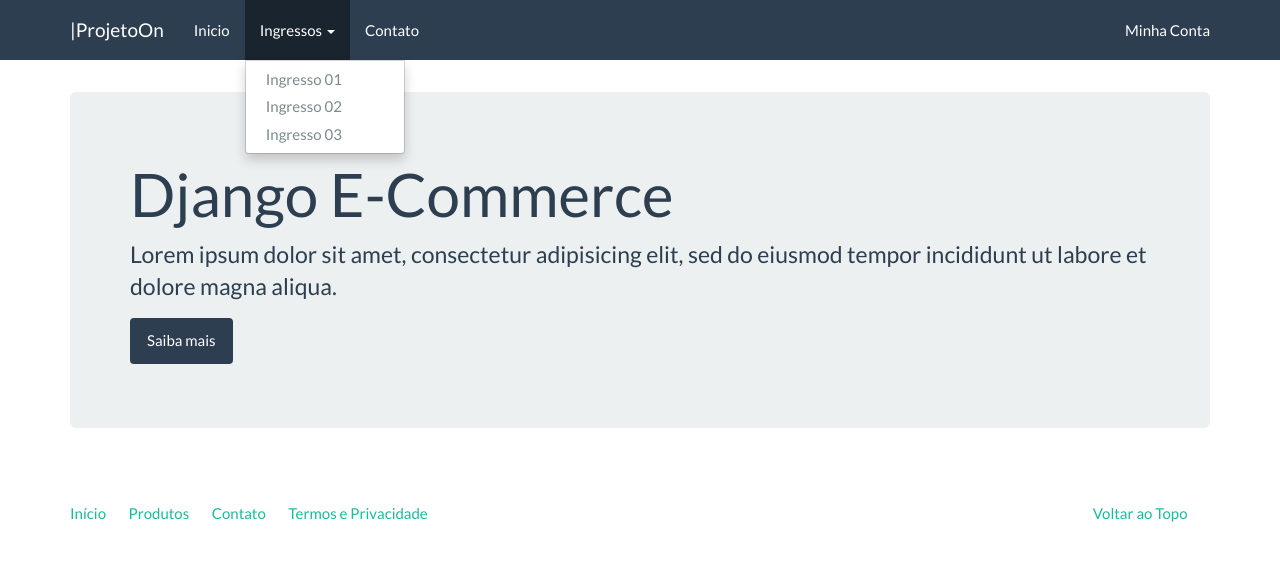
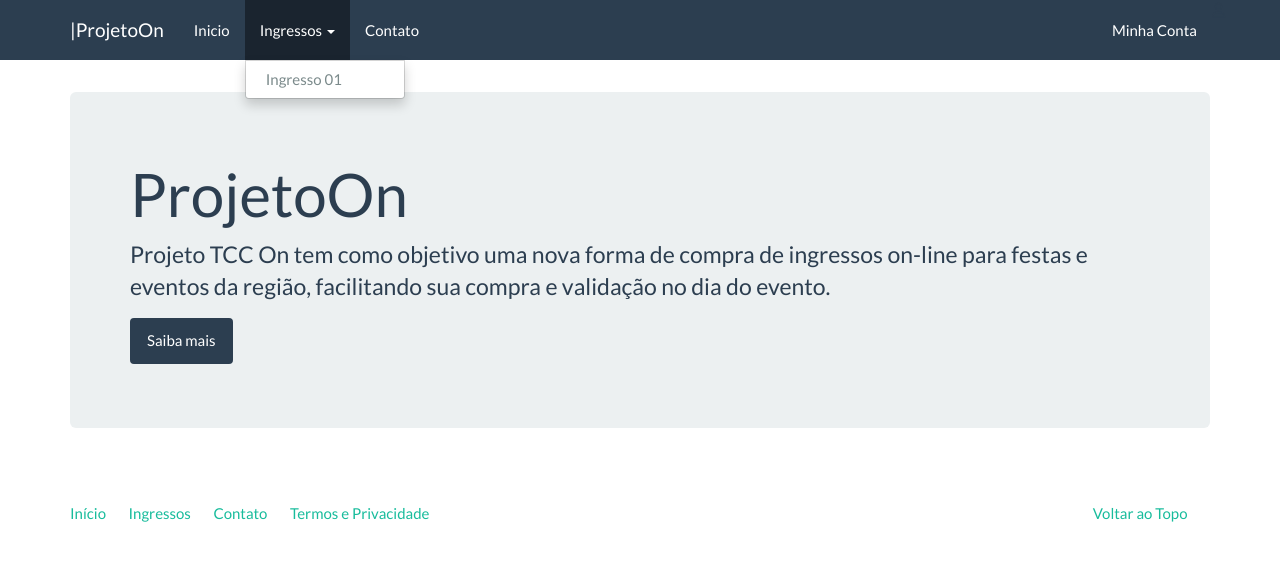
Before and after one commit to digobb/ProjetoOn, a Django app: page / in a window 1280 px wide, after a click on "Ingressos". Shown: the top 561 px of the page. Run offline with Django 3.2, Linux system fonts and the light colour scheme; some libraries are stand-ins or nearby versions.

Commit message:
Ajuste includeURL

```diff
--- a/ProjetoOn/settings.py
+++ b/ProjetoOn/settings.py
@@ -39,6 +39,7 @@ INSTALLED_APPS = [
     'django.contrib.staticfiles', #irá servir arquivos estáticos (pastas com nome Static)
     #core aplicação base
     'core',
+    #catalog aplicação /models
     'catalog',
     'debug_toolbar',
 ]
@@ -66,6 +67,7 @@ TEMPLATES = [
                 'django.template.context_processors.request',
                 'django.contrib.auth.context_processors.auth',
                 'django.contrib.messages.context_processors.messages',
+                #APPs
             ],
         },
     },
--- a/ProjetoOn/urls.py
+++ b/ProjetoOn/urls.py
@@ -14,16 +14,23 @@ Including another URLconf
     2. Add a URL to urlpatterns:  path('blog/', include('blog.urls'))
 """
 from django.contrib import admin
-from django.urls import path
+from django.urls import(
+    path,
+    include,
+)
 from core import views
 from core.views import index
+from catalog import(
+    urls,
+    #views as views_catalog,
+)
+
 
 urlpatterns = [
     path('admin/', admin.site.urls),  # area administrativa
     # página index (padrão) - name='' torna acessível a chamativa da url dentro do code
     path('', index, name='index'),
-    path('contato', views.contact, name='contact'),
-    path('ingresso', views.ingresso, name='ingresso'),
-    path('ingressos', views.ingresso_list, name='ingressos'),
-
+    #path('contato', views.contact, name='contact'),
+    #path('ingresso', views.ingresso, name='ingresso'),
+    path('ingressos/', include('catalog.urls')), #irá verificar dentro de catalog/templates/urls.py a view a ser retornada
 ]
--- /dev/null
+++ b/catalog/urls.py
@@ -0,0 +1,9 @@
+from django.urls import path
+from django.urls.conf import include
+from catalog import views
+import catalog
+
+urlpatterns = [
+    path('', views.ingresso_list, name='ingresso_list',)
+
+]
--- a/catalog/views.py
+++ b/catalog/views.py
@@ -1,3 +1,8 @@
 from django.shortcuts import render
+from django.http import HttpResponse
+from .models import Ingresso
+
 
 # Create your views here.
+def ingresso_list(request):
+    return render(request, 'catalog/ingresso_list.html') #para cada aplicação irá buscar a pasta template e renderizar
--- a/core/static/assets/extra.css
+++ b/core/static/assets/extra.css
@@ -4,7 +4,3 @@
 #paypal input[type=image] {
     display: none;
 }
-
-.navbar-default{
-    background-color: blueviolet !important;
-}
--- a/core/templates/base.html
+++ b/core/templates/base.html
@@ -6,6 +6,7 @@
 	<title>|ProjetoOn</title>
 	<meta name="viewport" content="width=device-width, initial-scale=1">
 	<meta http-equiv="X-UA-Compatible" content="IE=edge" />
+  <script src="https://kit.fontawesome.com/9bfff288d7.js" crossorigin="anonymous"></script> <!-- CDN icons -->
 	<link rel="stylesheet" href="{% static 'assets/bootstrap.min.css' %}" media="screen" />
 	<link rel="stylesheet" href="{% static 'assets/custom.min.css' %}" media="screen" />
 </head>
@@ -28,16 +29,16 @@
             <li class="dropdown">
               <a class="dropdown-toggle" data-toggle="dropdown" href="#" id="download">Ingressos <span class="caret"></span></a>
               <ul class="dropdown-menu" aria-labelledby="download">
-                <li><a href="{% url 'ingressos' %}">Ingresso 01</a></li>
-				<li><a href="{% url 'ingressos' %}">Ingresso 02</a></li>
-				<li><a href="{% url 'ingressos' %}">Ingresso 03</a></li>
+                <li><a href="{% url 'ingresso_list' %}">Ingresso 01</a></li>
               </ul>
             </li>
 			<li>
-				<a href="{% url 'contact' %}">Contato</a>
+
+				<a href="">Contato</a>
 			</li>
           </ul>
           <ul class="nav navbar-nav navbar-right">
+            <i class="far fa-user"></i>
             <li><a href="#">Minha Conta</a></li>
           </ul>
         </div>
@@ -51,7 +52,7 @@
 			    <ul class="list-unstyled">
 			      <li class="pull-right"><a href="#top">Voltar ao Topo</a></li>
 			      <li><a href="">Início</a></li>
-			      <li><a href="">Produtos</a></li>
+			      <li><a href="">Ingressos</a></li>
 			      <li><a href="">Contato</a></li>
 			      <li><a href="">Termos e Privacidade</a></li>
 			    </ul>
--- a/core/templates/index.html
+++ b/core/templates/index.html
@@ -2,8 +2,8 @@
 
 {% block container %}
 <div class="jumbotron page-header">
-  <h1>Django E-Commerce</h1>
-  <p>Lorem ipsum dolor sit amet, consectetur adipisicing elit, sed do eiusmod tempor incididunt ut labore et dolore magna aliqua.</p>
+  <h1>ProjetoOn</h1>
+  <p>Projeto TCC On tem como objetivo uma nova forma de compra de ingressos on-line para festas e eventos da região, facilitando sua compra e validação no dia do evento.</p>
   <p><a class="btn btn-primary">Saiba mais</a></p>
 </div>
 {% endblock %}
--- a/core/views.py
+++ b/core/views.py
@@ -10,6 +10,3 @@ def contact (request):
 
 def ingresso (request):
     return render(request, 'ingresso.html')
-
-def ingresso_list (request):
-    return render(request, 'ingresso_list.html')
```
Also changed, not shown: catalog/admin.py (+17 -4 lines), catalog/templates/catalog/ingresso_list.html (renamed from core/templates/ingresso_list.html, +4 -4 lines), core/static/assets/custom.min.css (+1 -6 lines), db.sqlite3.
